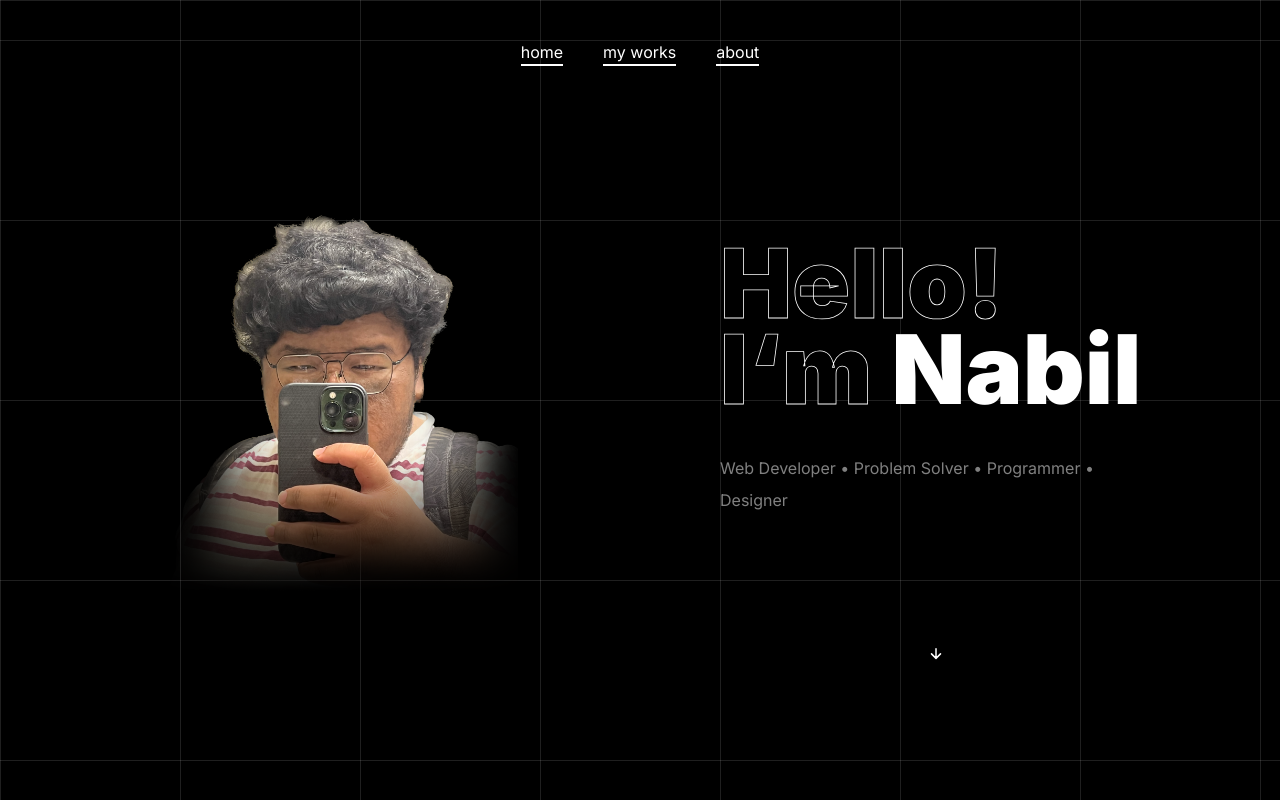
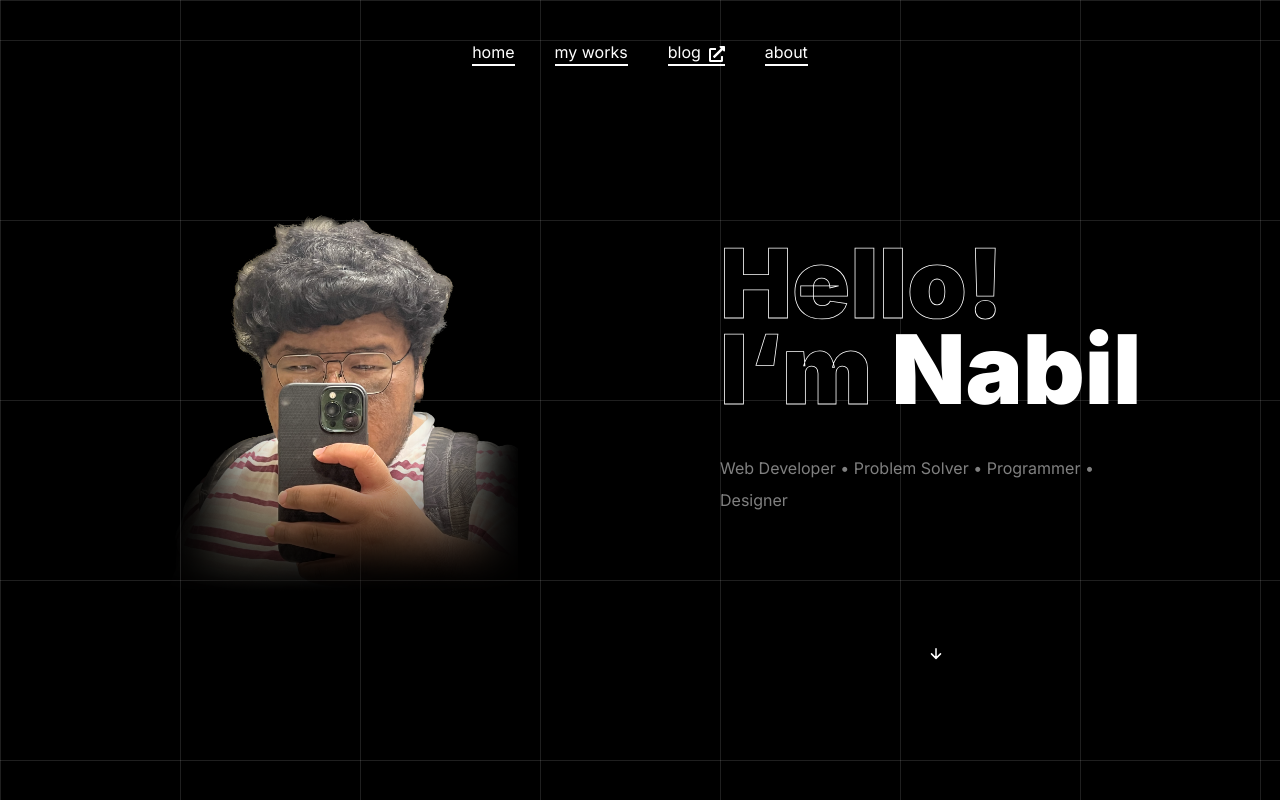
Before and after one commit to nabilridhwan/portfolio, a Next.js app: page / in a window 1280 px wide. Shown: the top 800 px of the page. Built offline with nearby package versions, Linux system fonts and the light colour scheme; no server answers.

Commit message:
feat: :sparkles: New blog item in Navbar

```diff
--- a/components/NavBar.tsx
+++ b/components/NavBar.tsx
@@ -1,4 +1,5 @@
 import Link from 'next/link';
+import { FaExternalLinkAlt } from 'react-icons/fa';
 import styles from '../styles/Navbar.module.css';
 
 const NavBar = () => {
@@ -24,6 +25,16 @@ const NavBar = () => {
 				</li>
 
 				<li>
+					<Link href="https://blog.nabilridhwan.com">
+						<a>
+							Blog
+							<FaExternalLinkAlt className="inline-block ml-2" />
+							<div className="h-0.5 w-100 bg-white" />
+						</a>
+					</Link>
+				</li>
+
+				<li>
 					<Link href="/about">About</Link>
 					<div className="h-0.5 w-100 bg-white" />
 				</li>
```
